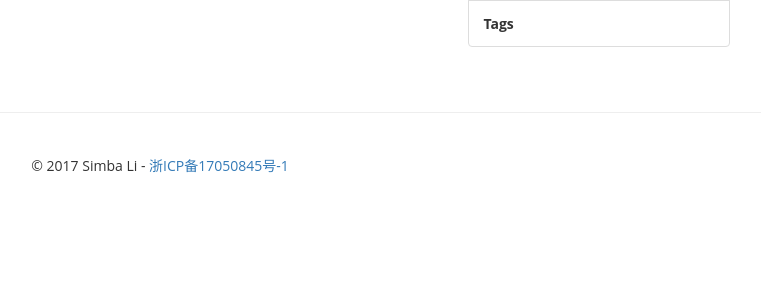
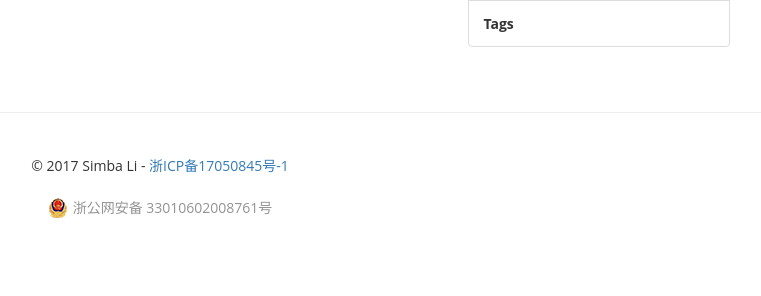
Before and after one commit to francislpx/myblog, a Django app: page / in a window 1280 px wide. Shown: the part 448-744 px from the top of the page, without its empty margins (480-1241 px from the left). Run offline with Django 3.2, Linux system fonts and the light colour scheme; data that the repository does not hold is empty; some libraries are stand-ins or nearby versions.

Commit message:
增加fav.ico、公安备案信息，优化SEO

```diff
--- a/templates/layout.html
+++ b/templates/layout.html
@@ -7,7 +7,10 @@
     <meta charset="utf-8"/>
     <meta name="viewport" content="width=device-width, initial-scale=1, maximum-scale=1"/>
     <meta name="description" content=""/>
-    <meta name="author" content=""/>
+    <meta name="author" content="Simba Li"/>
+    <link rel="shortcut icon" href="{% static 'blog/img/favicon.ico' %}" />
+    <meta name="360-site-verification" content="69733d4ecb46c93f180f72c0900c9276" />
+    <meta name="keywords" content="Python,java,blog,lipingxin,教程" />
     <!--[if IE]>
         <meta http-equiv="X-UA-Compatible" content="IE=edge,chrome=1">
         <![endif]-->
@@ -115,7 +118,18 @@
 <div class="container">
     <div class="row">
         <div class="col-md-12 text-center set-foot">
-            &copy 2017 Simba Li - <a href="http://www.miitbeian.gov.cn/">浙ICP备17050845号-1</a>
+            &copy 2017 Simba Li -
+            <a href="http://www.miitbeian.gov.cn/">浙ICP备17050845号-1</a>
+{#            <a href="http://www.beian.gov.cn/portal/registerSystemInfo?recordcode=33010602008761">#}
+{#                <img src="{% static 'blog/img/beian.png' %}"/>浙公网安备 33010602008761号#}
+{#            </a>#}
+            <div style="width:300px;margin:0 auto; padding:20px 0;">
+		 		<a target="_blank" href="http://www.beian.gov.cn/portal/registerSystemInfo?recordcode=33010602008761" style="display:inline-block;text-decoration:none;height:20px;line-height:20px;">
+                    <img src="{% static 'blog/img/beian.png' %}" style="float:left;"/>
+                    <p style="float:left;height:20px;line-height:20px;margin: 0px 0px 0px 5px; color:#939393;">浙公网安备 33010602008761号</p>
+                </a>
+		 	</div>
+
         </div>
     </div>
 </div>
```
Also changed, not shown: blog/static/blog/img/beian.png (added), blog/static/blog/img/favicon.ico (added).
